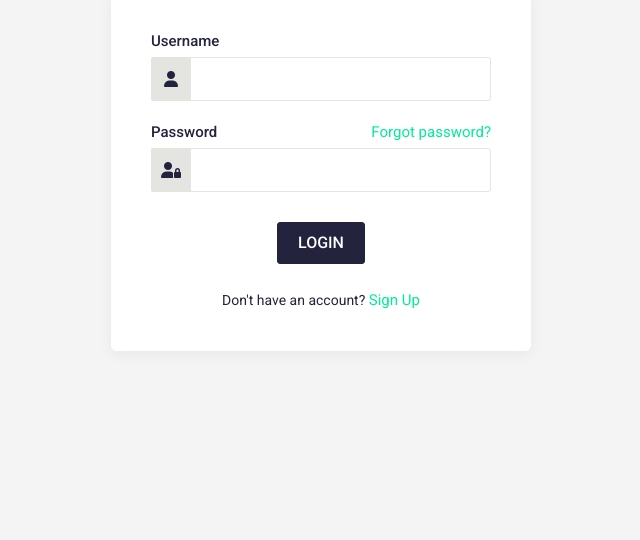
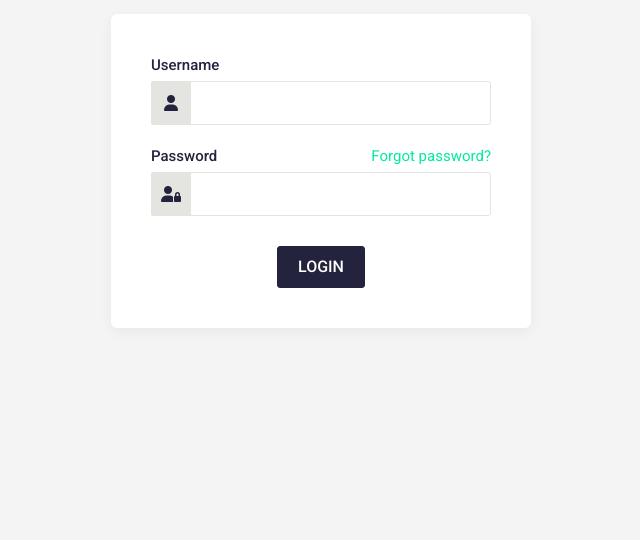
Before and after one commit to occupytheweb/wenova-am-extranet-ui, a plain HTML site: page login.html in a window 1280 px wide. Shown: the part 260-800 px from the top of the page, without its empty margins (319-959 px from the left). Drawn offline with Linux system fonts and the light colour scheme; no server answers; a web font is replaced by a local one.

Commit message:
feat(login): remove signup link

```diff
--- a/login.html
+++ b/login.html
@@ -76,9 +76,6 @@
             <div class="otr-button-field">
               <input type="submit" value="Login" name="" />
             </div>
-            <p class="cont-signup">
-              Don't have an account? <a href="signup.html">Sign Up</a>
-            </p>
           </form>
         </div>
       </div>
```
